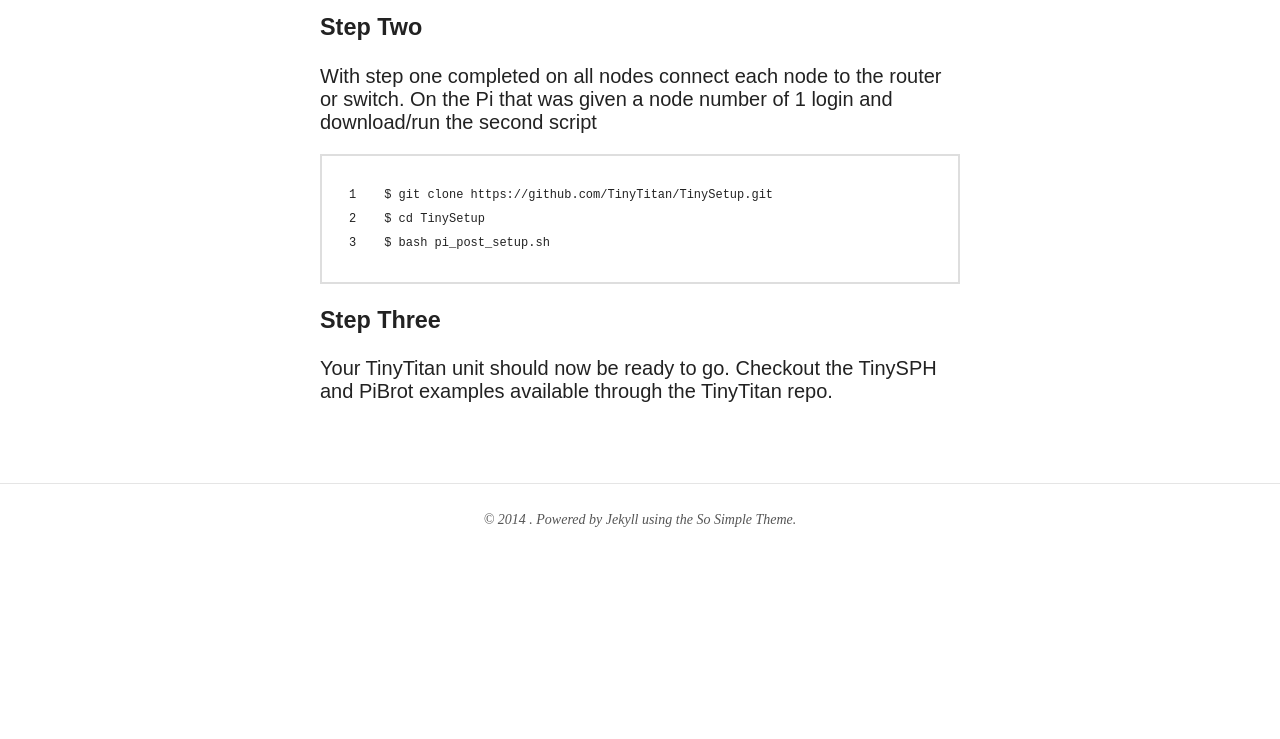
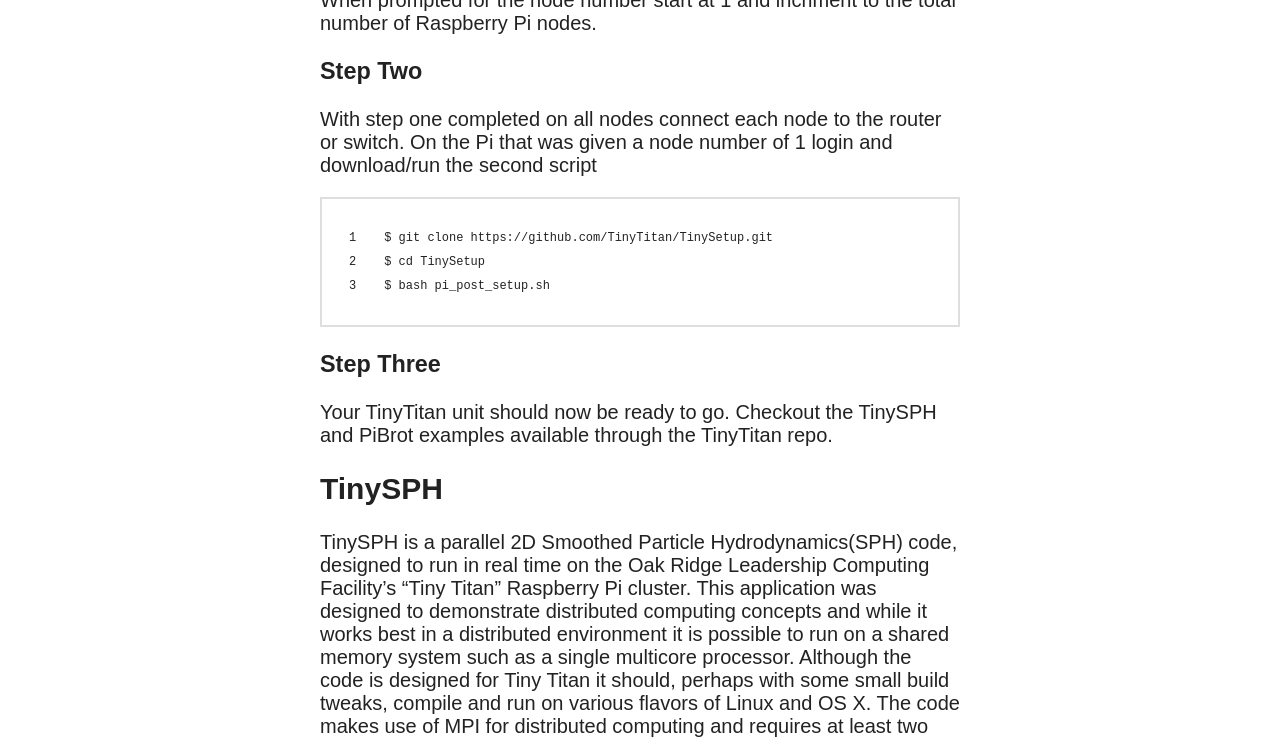
Before and after one commit to TinyTitan/tinytitan.github.io, a Jekyll site: the page built from software.md, in a window 1280 px wide and 1400 px high, scrolled down 1005 px. Shown: the top 739 px of the window. Built offline with Jekyll 4.4.1, drawn with Linux system fonts in a browser that asks for light colours; nearby versions of some CDN libraries; before the commit the page ends 1635 px from its top, so only the background shows below that; some of the changed text lies outside the part shown.

Commit message:
Updating software page

```diff
--- a/software.md
+++ b/software.md
@@ -8,15 +8,15 @@
 share: true
 ---
 
-**NOTE:** This is a work in progress
-
 <hr />
 
-The OLCF has created a set of simple to use scripts to guide you through setting up your own TinyTitan.
+## TinyTitan setup
+
+The OLCF has created a set of simple to use scripts to guide you through setting up your own TinyTitan. Once TinyTitan has been setup you will be ready to run the demo software
 
 ### Requirements
 
-- Raspberry Pis running the Raspbian distribution
+- At least two Raspberry Pis running the Raspbian distribution
 - A network router or switch to connect the Pis to
 - An active internet connection
 
@@ -41,3 +41,18 @@
 
 ### Step Three
 Your TinyTitan unit should now be ready to go. Checkout the TinySPH and PiBrot examples available through the TinyTitan repo.
+
+## TinySPH
+TinySPH is a parallel 2D Smoothed Particle Hydrodynamics(SPH) code, designed to run in real time on the Oak Ridge Leadership Computing Facility's "Tiny Titan" Raspberry Pi cluster. This application was designed to demonstrate distributed computing concepts and while it works best in a distributed environment it is possible to run on a shared memory system such as a single multicore processor. Although the code is designed for Tiny Titan it should, perhaps with some small build tweaks, compile and run on various flavors of Linux and OS X. The code makes use of MPI for distributed computing and requires at least two mpi processes(1 render, 1 compute).
+
+![alt text](https://raw.githubusercontent.com/AdamSimpson/SPH/master/images/SPH_Screenshot.png "SPH Screenshot")
+
+For full details please see the TinySPH github page: https://github.com/TinyTitan/SPH
+
+# PiBrot
+PiBrot is a parallel Mandelbrot set race. The screen is divided in half vertically with one MPI task drawing the left side image and an identical image being drawn on the right side with N-2 MPI tasks, where N is the total number of MPI tasks.
+
+The completed image on the right as the left attempts to catch up
+![alt text](https://raw.githubusercontent.com/AdamSimpson/PiBrot/master/images/final_screenshot.png "Final Screenshot")
+
+For full details please see the PiBrot github page: https://github.com/TinyTitan/PiBrot
```
